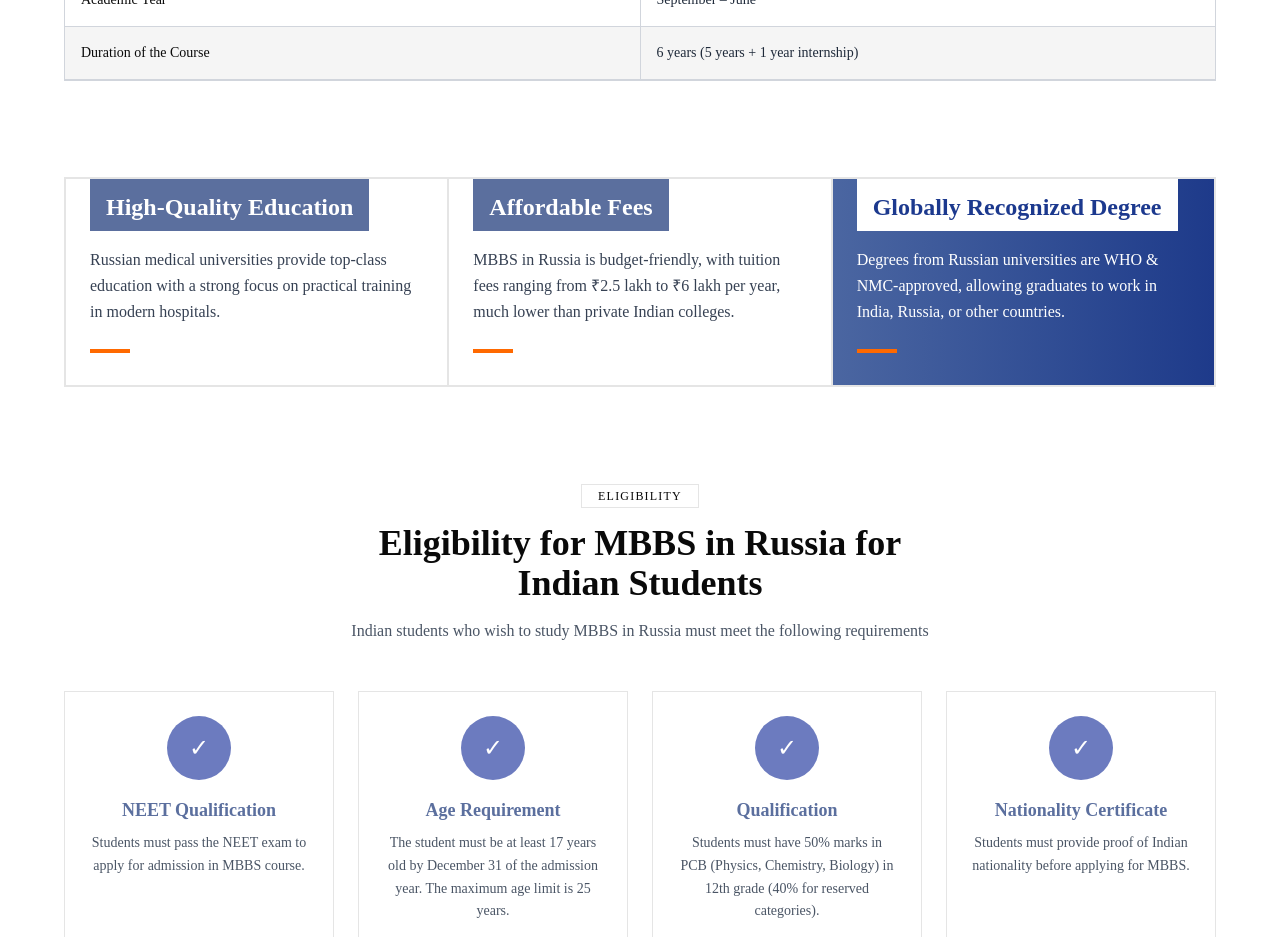
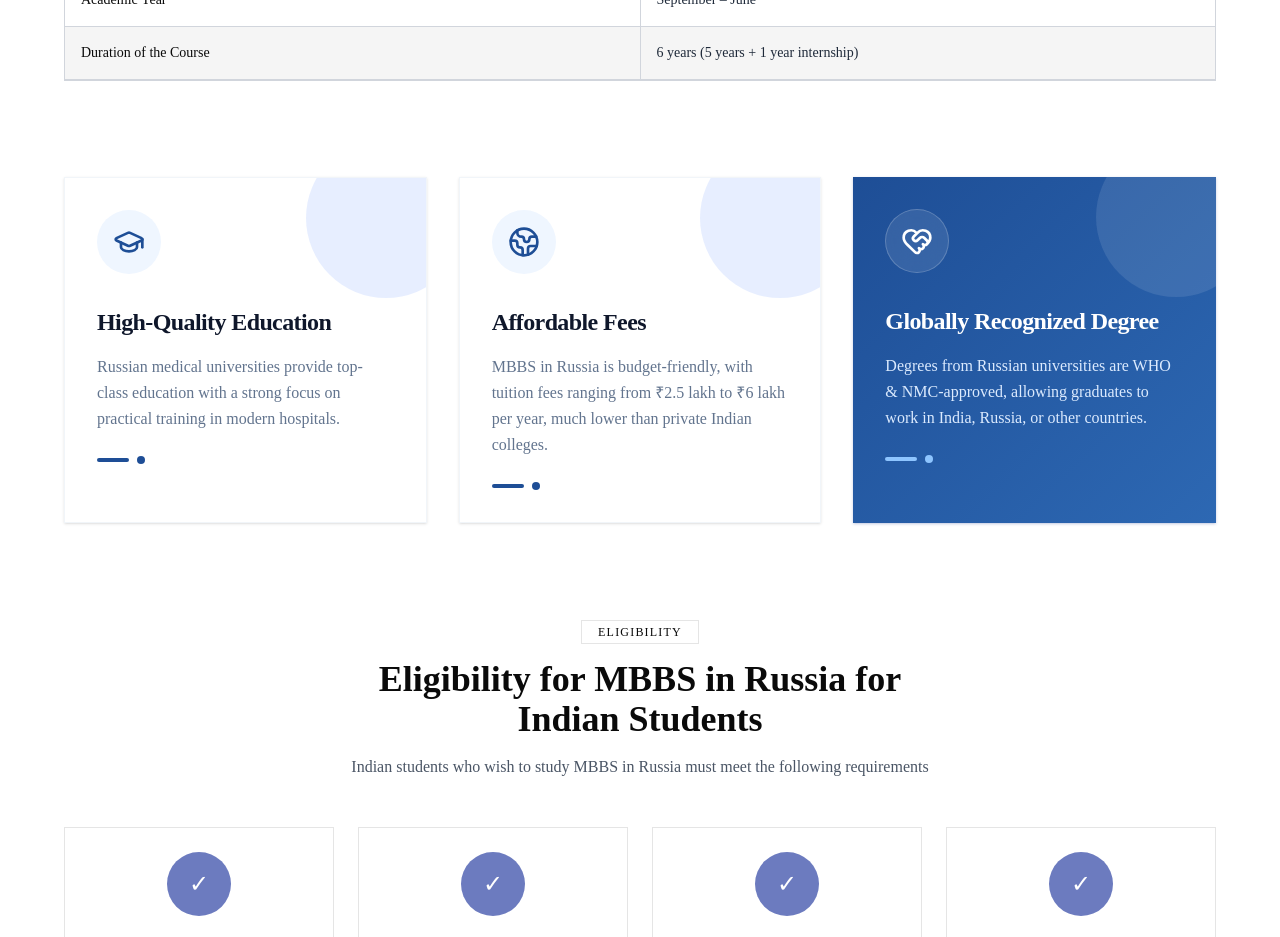
Before and after one commit to webworkcoder/education_client, a Next.js app: page /countries/russia in a window 1280 px wide. Shown: the part 1600-2537 px from the top of the page. Built offline with nearby package versions, Linux system fonts and the light colour scheme.

Commit message:
feed:bottomofabout

```diff
--- a/src/components/common/InfoCards.tsx
+++ b/src/components/common/InfoCards.tsx
@@ -1,11 +1,15 @@
+/* eslint-disable react/jsx-key */
 "use client";
 
+import React from "react";
 import { motion } from "framer-motion";
+import { GraduationCap, Globe2, HeartHandshake } from "lucide-react";
 
 type CardItem = {
   title: string;
   desc: string;
   dark?: boolean;
+  icon?: React.ReactNode;
 };
 
 type Props = {
@@ -13,45 +17,86 @@ type Props = {
   sectionClass?: string;
 };
 
+const defaultIcons = [
+  <GraduationCap className="w-8 h-8" />,
+  <Globe2 className="w-8 h-8" />,
+  <HeartHandshake className="w-8 h-8" />,
+];
+
 const InfoCards = ({ data, sectionClass }: Props) => {
   return (
     <section
       className={
-        sectionClass ||
-        "py-16 bg-[#f5f7fb] px-4 md:px-10 overflow-hidden"
+        sectionClass || "py-16 bg-slate-50 px-4 md:px-8 overflow-hidden"
       }
     >
-      <div className="max-w-7xl mx-auto grid md:grid-cols-3 gap-0 border">
+      <div className="max-w-7xl mx-auto">
+        <div className="grid grid-cols-1 md:grid-cols-3 gap-8">
           {data.map((item, index) => (
-          <div
+            <motion.div
               key={index}
-            className={`relative border px-6 pb-8 pt-0 ${
+              initial={{ y: 50, opacity: 0 }}
+              whileInView={{ y: 0, opacity: 1 }}
+              whileHover={{ y: -10 }}
+              transition={{ duration: 0.5, delay: index * 0.1 }}
+              viewport={{ once: true }}
+              className={`group relative overflow-hidden  p-8 transition-all duration-500 shadow-sm ${
                 item.dark
-                ? "bg-gradient-to-r from-[#4b66a1] to-[#1e3a8a] text-white"
-                : "bg-white text-gray-700"
+                  ? "bg-gradient-to-br from-[#1e4e96] to-[#2d68b3] text-white shadow-blue-900/20"
+                  : "bg-white text-slate-700 border border-slate-100 hover:border-blue-200"
               }`}
             >
-            <motion.div
-              initial={{ x: 100, opacity: 0 }}
-              whileInView={{ x: 0, opacity: 1 }}
-              transition={{ duration: 0.7, delay: index * 0.2 }}
-              viewport={{ once: true }}
-              className={`inline-block px-4 py-2 pt-3 mb-4 font-bold text-2xl ${
+              {/* Decorative Background Shape */}
+              <div
+                className={`absolute -right-10 -top-10 w-40 h-40 rounded-full opacity-10 transition-transform duration-700 group-hover:scale-150 ${
+                  item.dark ? "bg-white" : "bg-blue-600"
+                }`}
+              />
+
+              {/* Icon Container */}
+              <div
+                className={`inline-flex items-center justify-center w-16 h-16 rounded-full mb-8 transition-all duration-300 group-hover:rotate-6 ${
                   item.dark
-                  ? "bg-white text-blue-900"
-                  : "bg-[#5b6f9e] text-white"
+                    ? "bg-white/10 backdrop-blur-md text-white border border-white/20"
+                    : "bg-blue-50 text-[#1e4e96]"
+                }`}
+              >
+                {item.icon || defaultIcons[index % 3]}
+              </div>
+
+              {/* Content */}
+              <h3
+                className={`text-2xl font-extrabold mb-4 tracking-tight ${
+                  item.dark ? "text-white" : "text-slate-900"
                 }`}
               >
                 {item.title}
-            </motion.div>
+              </h3>
 
-            <p className="leading-relaxed text-sm md:text-base">
+              <p
+                className={`leading-relaxed text-sm md:text-base mb-6 ${
+                  item.dark ? "text-blue-100" : "text-slate-500"
+                }`}
+              >
                 {item.desc}
               </p>
 
-            <div className="w-10 h-1 bg-orange-500 mt-6"></div>
+              {/* Modern Decorative Line */}
+              <div className="flex items-center gap-2">
+                <div
+                  className={`h-1 rounded-full transition-all duration-500 group-hover:w-16 ${
+                    item.dark ? "w-8 bg-blue-300" : "w-8 bg-[#1e4e96]"
+                  }`}
+                />
+                <div
+                  className={`w-2 h-2 rounded-full ${
+                    item.dark ? "bg-blue-300" : "bg-[#1e4e96]"
+                  }`}
+                />
               </div>
+            </motion.div>
           ))}
+        </div>
       </div>
     </section>
   );
```
Lines whose indentation alone changed are shown as unchanged.
